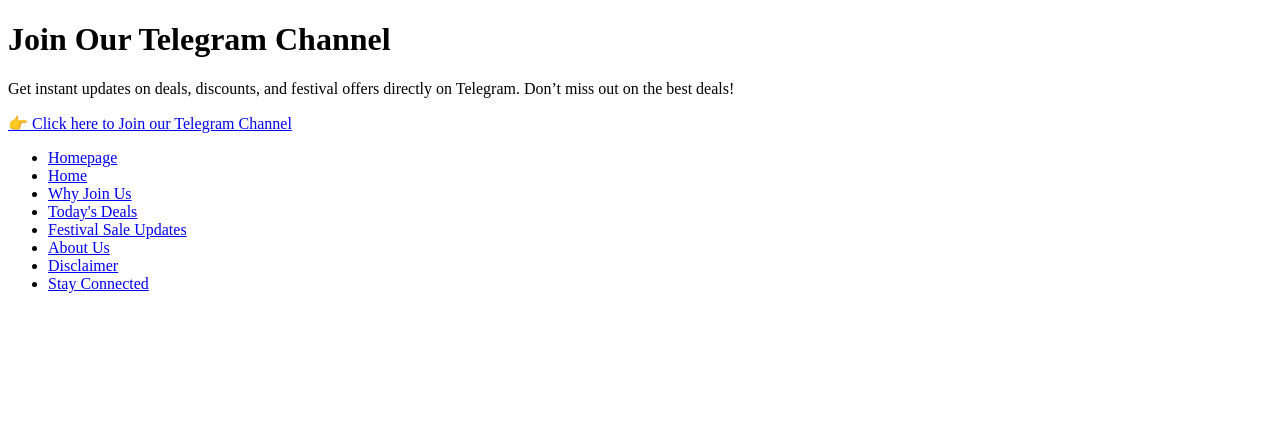
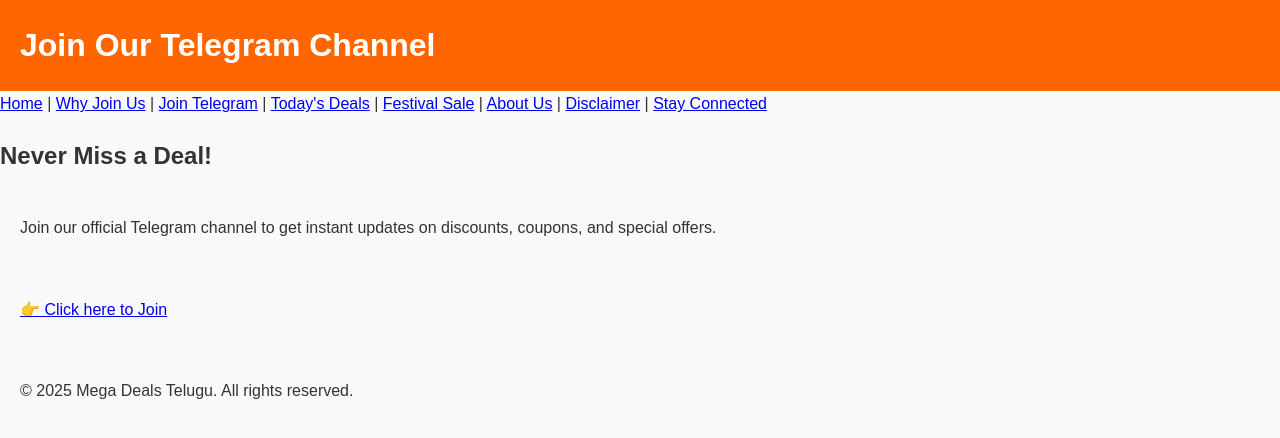
Before and after one commit to megadealstelugu/megadealstelugu-sitemap, a plain HTML site: page join-telegram-channel.html in a window 1280 px wide. Drawn offline with Linux system fonts and the light colour scheme.

Commit message:
Update join-telegram-channel.html

```diff
--- a/join-telegram-channel.html
+++ b/join-telegram-channel.html
@@ -4,23 +4,31 @@
   <meta charset="UTF-8">
   <meta name="viewport" content="width=device-width, initial-scale=1.0">
   <title>Join Telegram Channel - Mega Deals Telugu</title>
+  <link rel="stylesheet" href="style.css">
 </head>
 <body>
-  <h1>Join Our Telegram Channel</h1>
-  <p>Get instant updates on deals, discounts, and festival offers directly on Telegram. Don’t miss out on the best deals!</p>
-  <p><a href="https://t.me/YourTelegramChannelLink" target="_blank">👉 Click here to Join our Telegram Channel</a></p>
+  <header>
+    <h1>Join Our Telegram Channel</h1>
+    <nav>
+      <a href="index.html">Home</a> |
+      <a href="why-join-us.html">Why Join Us</a> |
+      <a href="join-telegram-channel.html">Join Telegram</a> |
+      <a href="todays-deals.html">Today's Deals</a> |
+      <a href="festival-sale-updates.html">Festival Sale</a> |
+      <a href="about-us.html">About Us</a> |
+      <a href="disclaimer.html">Disclaimer</a> |
+      <a href="stay-connected.html">Stay Connected</a>
+    </nav>
+  </header>
 
-  <nav>
-    <ul>
-      <li><a href="index.html">Homepage</a></li>
-      <li><a href="home.html">Home</a></li>
-      <li><a href="why-join-us.html">Why Join Us</a></li>
-      <li><a href="todays-deals.html">Today's Deals</a></li>
-      <li><a href="festival-sale-updates.html">Festival Sale Updates</a></li>
-      <li><a href="about-us.html">About Us</a></li>
-      <li><a href="disclaimer.html">Disclaimer</a></li>
-      <li><a href="stay-connected.html">Stay Connected</a></li>
-    </ul>
-  </nav>
+  <main>
+    <h2>Never Miss a Deal!</h2>
+    <p>Join our official Telegram channel to get instant updates on discounts, coupons, and special offers.</p>
+    <p><a href="https://t.me/+YourChannelLink" target="_blank">👉 Click here to Join</a></p>
+  </main>
+
+  <footer>
+    <p>&copy; 2025 Mega Deals Telugu. All rights reserved.</p>
+  </footer>
 </body>
 </html>
```
